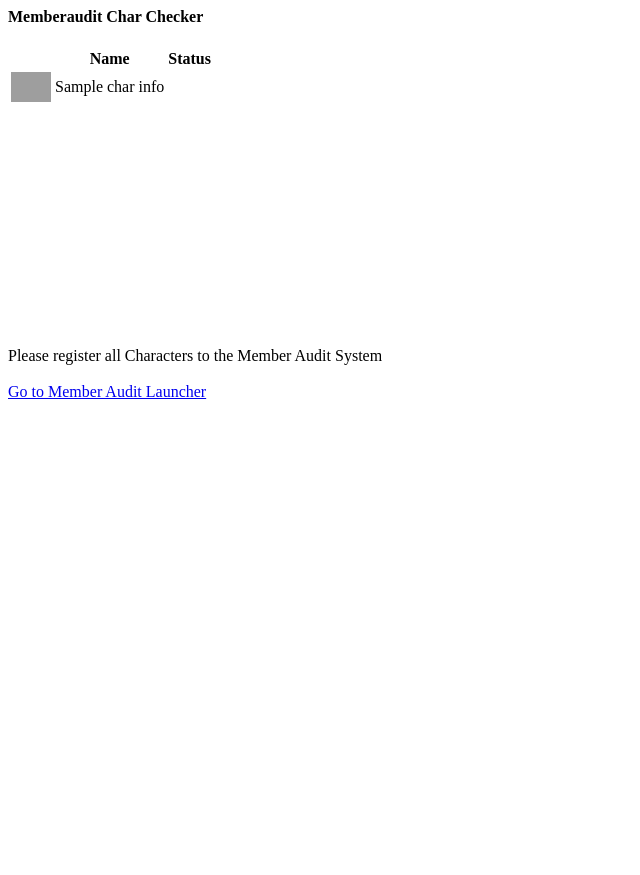
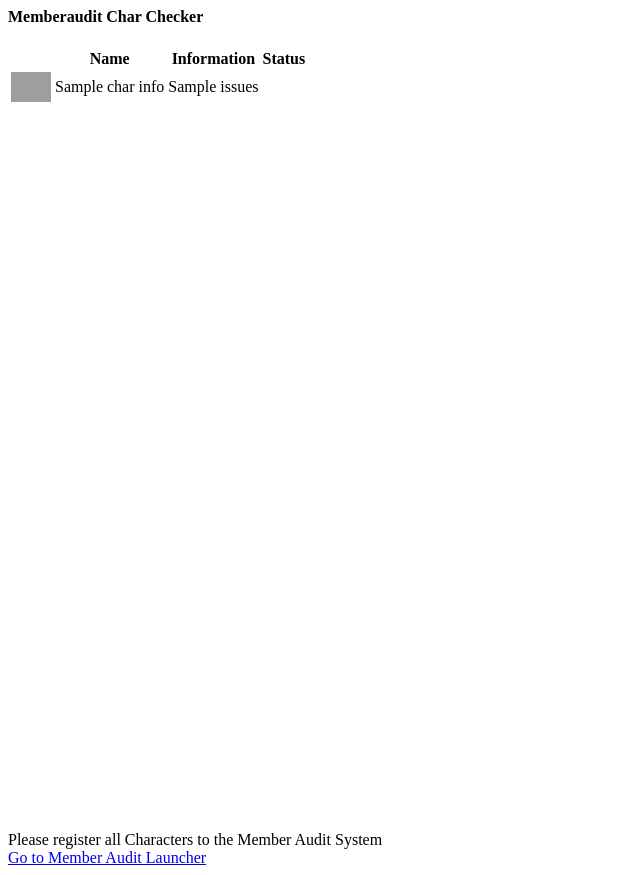
Before and after one commit to Geuthur/aa-memberaudit-dashboard, a Django app: template madashboard/templates/madashboard/dashboard.html in a window 1280 px wide. Shown: the whole page, without its empty margins (0-640 px from the left). Before the commit the page ends 399 px from the top, so only its background shows below. Run offline with Django 3.2, Linux system fonts and the light colour scheme; the template is opened without the code that fills it: most values are stand-ins (such as "Sample title", 1, 10 or a date in 2020); some libraries are stand-ins or nearby versions; grey boxes are pictures that could not be loaded.

Commit message:
- Added Character Update Issues Checker - Added Information Field - Update Description - CSS Update - Add Translation

```diff
--- a/madashboard/__init__.py
+++ b/madashboard/__init__.py
@@ -1,6 +1,6 @@
 """Initialize the app"""
 
-__version__ = "1.0.3"
+__version__ = "1.0.4"
 __title__ = "MemberAudit Dashboard"
 
 APP_NAME = "madashboard"
--- a/madashboard/templates/madashboard/dashboard.html
+++ b/madashboard/templates/madashboard/dashboard.html
@@ -12,12 +12,13 @@
             </div>
             {% if chars %}
                 <div>
-                    <div style="height: 300px; overflow-y:auto;">
+                    <div style="height: 100%; overflow-y:auto;">
                         <table class="table">
                             <thead>
                                 <tr>
                                     <th class="text-center"></th>
                                     <th class="text-center">Name</th>
+                                    <th class="text-center">Information</th>
                                     <th class="text-center">Status</th>
                                 </tr>
                             </thead>
@@ -28,6 +29,11 @@
                                             <img src="https://images.evetech.net/characters/{{ char_id }}/portrait?size=32" class="rounded-circle me-2" title="{{ char_info.name }}" height="30">
                                     </td>
                                     <td class="text-center">{{ char_info.name }}</td>
+                                    <td class="text-center">
+                                        <span class="text-white">
+                                            {{ char_info.issues }}
+                                        </span>
+                                    </td>
                                     <td class="text-center">
                                         <span class="text-danger">
                                             <i class="fas fa-times-circle" data-bs-toggle="tooltip" data-bs-placement="top" title="{% translate "Not Registred" %}"></i>
@@ -44,7 +50,6 @@
                     <span class="text-warning text-center">
                         <i class="fas fa-exclamation-triangle"></i> {% translate "Please register all Characters to the Member Audit System" %}
                     </span>
-                    <br><br>
                     <div class="col-auto">
                         <a href="{% url 'memberaudit:launcher' %}" class="btn btn-warning">{% translate "Go to Member Audit Launcher" %}</a>
                     </div>
```
Also changed, not shown: madashboard/views.py (+23 -1 lines), madashboard/locale/de/LC_MESSAGES/django.po (added), 1 other file.
